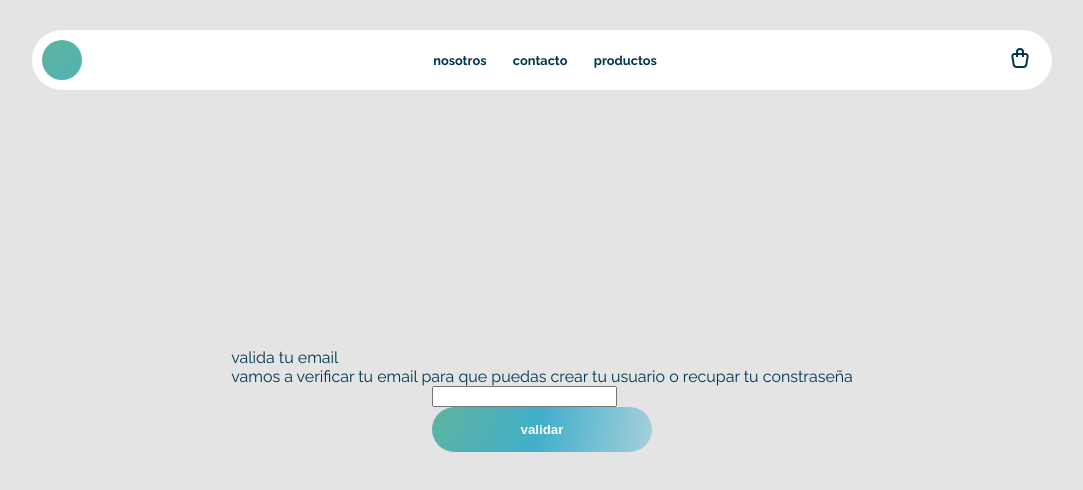
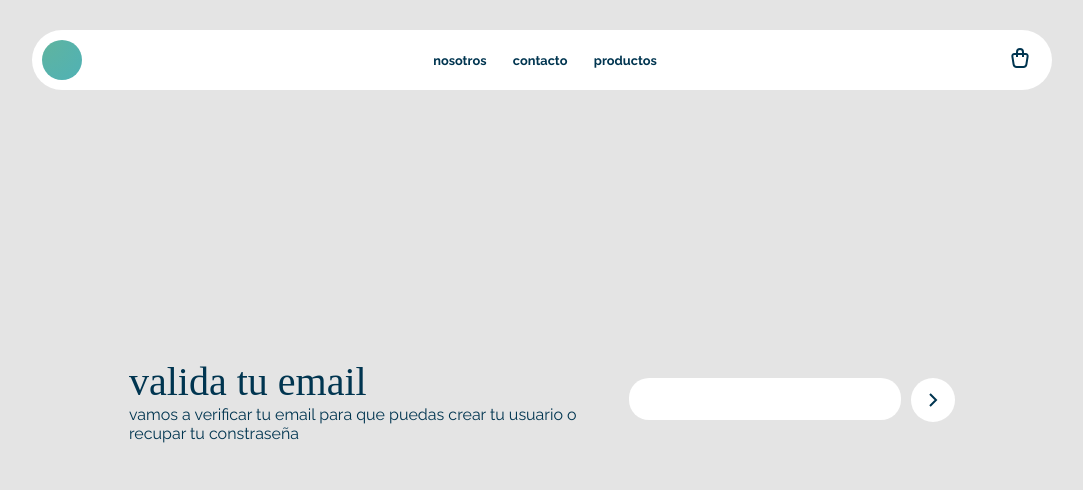
Before and after one commit to JONAAVILA/tienda-online, a React (Create React App) app: page /validate in a window 1280 px wide. Shown: the top 490 px of the page, without its empty margins (98-1181 px from the left). Built offline with nearby package versions, Linux system fonts and the light colour scheme; a web font is replaced by a local one.

Commit message:
validate email styled

```diff
--- a/src/index.css
+++ b/src/index.css
@@ -12,7 +12,6 @@ h1{
   font-family: "Rozha One", serif;
   font-weight: 400;
   font-style: normal;
-  font-size: 5rem;
   margin: 0;
 }
 h2{
@@ -45,3 +44,12 @@ a{
   margin: 0;
   font-size: .8rem;
 }
+input{
+  outline: none;
+  border: none;
+  height: 20px;
+  padding: 11px;
+  width: 250px;
+  color: #003550;
+  border-radius: 20px;
+}
--- a/src/views/validateEmail/ValidateEmail.jsx
+++ b/src/views/validateEmail/ValidateEmail.jsx
@@ -1,6 +1,6 @@
 import { useFormik } from "formik"
-import Button from '../../components/buttons/customButton/Button'
 import './validateEmail.css'
+import ButtonCircle from  '../../components/buttons/ButtonCircle'
 
 const ValidateEmail = ()=>{
     const formik = useFormik({
@@ -11,8 +11,8 @@ const ValidateEmail = ()=>{
 
     return(
         <section className="validate_section" >
-            <div>
-                <h2>valida tu email</h2>
+            <div className="validate_tittle" >
+                <h1>valida tu email</h1>
                 <h2>vamos a verificar tu email para que puedas crear tu usuario o recupar tu constraseña</h2>
             </div>
             <div>
@@ -23,7 +23,7 @@ const ValidateEmail = ()=>{
                         name="email"
                         onChange={formik.handleChange}
                     />
-                    <Button color={'gradient'} children={'validar'} />
+                    <ButtonCircle/>
                 </form>
             </div>
         </section>
--- a/src/views/validateEmail/validateEmail.css
+++ b/src/views/validateEmail/validateEmail.css
@@ -1,7 +1,19 @@
 .validate_section{
     display: flex;
-    flex-direction: column;
     justify-content: center;
     align-items: center;
     height: 100vh;
+    form{
+        display: flex;
+    }
 }
+.validate_tittle{
+    display: flex;
+    flex-direction: column;
+    h1{
+        font-size: 2.5rem;
+    }
+    h2{
+        width: 500px;
+    }
+}
```
